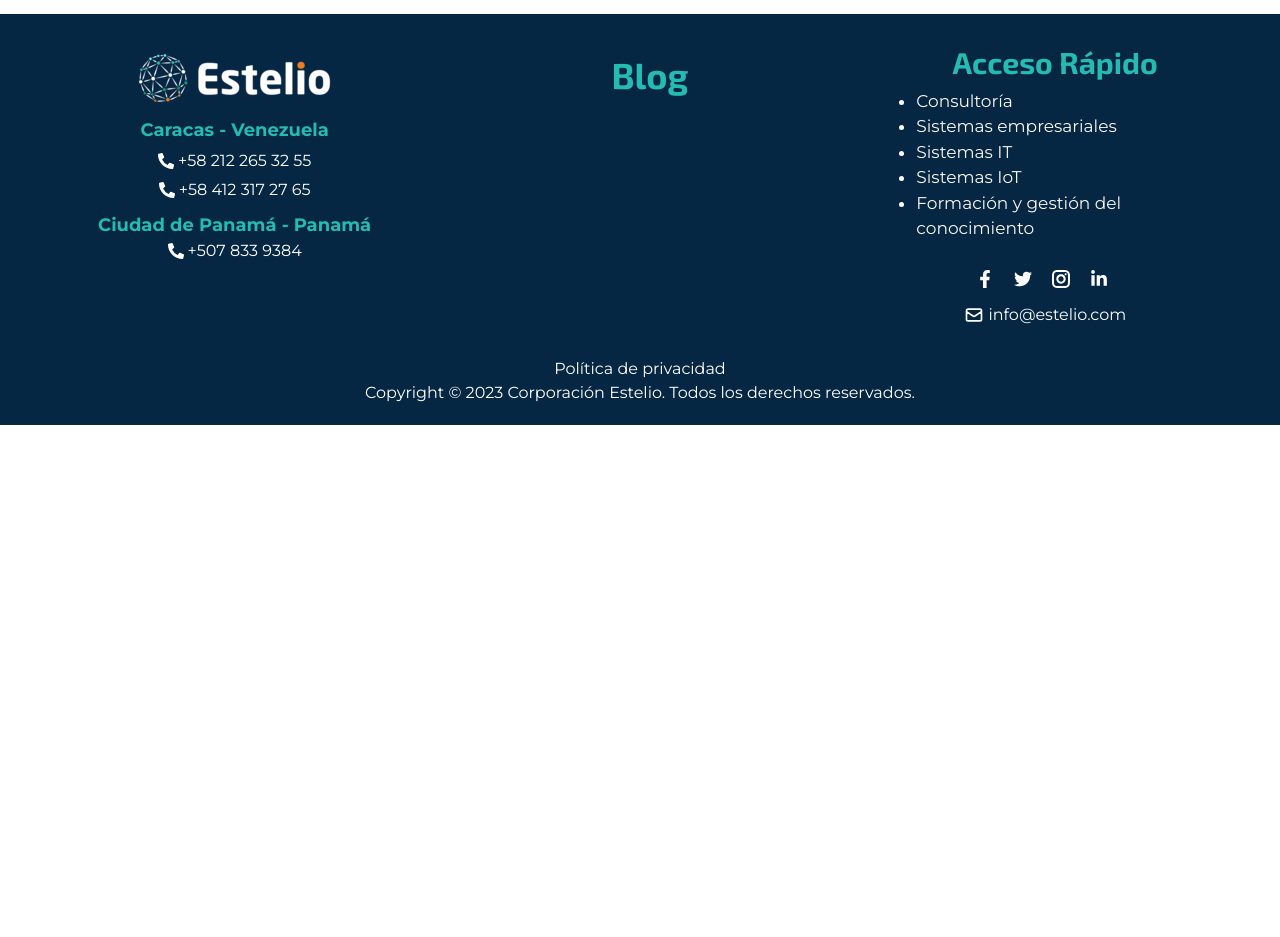
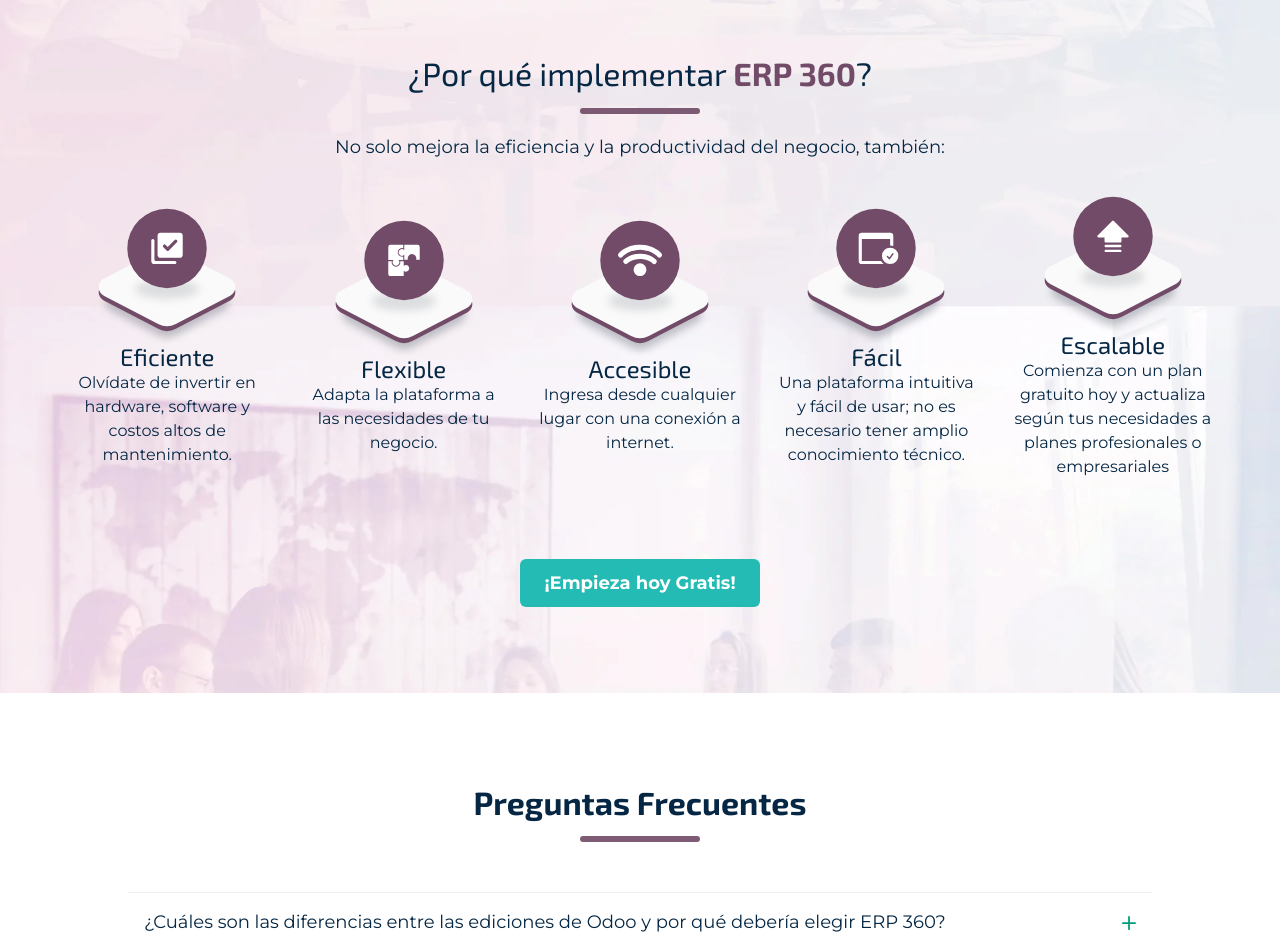
Before and after one commit to joseph-eduardo-l/ESTELIONTEFLY, a Next.js app: page / in a window 1280 px wide. Shown: the part 1860-2797 px from the top of the page. Before the commit the page ends 2285 px from the top, so only its background shows below. Built offline with nearby package versions, Linux system fonts and the light colour scheme; no server answers.

Commit message:
section implement and questions

```diff
--- a/components/ERP360/Erp360.tsx
+++ b/components/ERP360/Erp360.tsx
@@ -1,11 +1,16 @@
-import { Banner, Manage, Solution } from "./components"
+import { Box } from "@chakra-ui/react"
+import { Banner, Implement, Manage, Questions, Solution } from "./components"
 
 export const Erp360 = () => {
     return (
         <>
             <Banner />
             <Solution />
-            <Manage />
+            <Box bgImage={'/images/erp360/background-odoo-saas.webp'} bgSize='cover' bgPosition='center' bgAttachment='fixed' h={{ base: '2360px', md: '1800px', xl: '1280px' }}>
+                <Manage />
+                <Implement />
+            </Box>
+            <Questions />
         </>
     )
 }
--- a/components/ERP360/components/Implement.tsx
+++ b/components/ERP360/components/Implement.tsx
@@ -1,33 +1,56 @@
 import { useRouter } from "next/router";
-import { Box, Divider, Flex, Heading, Image, Text, useColorMode, useMediaQuery } from '@chakra-ui/react'
+import { Box, Divider, Grid, GridItem, Heading, Image, Text, useColorMode } from '@chakra-ui/react'
 import { en, es } from '@/locale';
+import { CustomButton } from "@/components/utils";
 
 export const Implement = () => {
-    const [displayCards] = useMediaQuery('(min-width: 992px)')
     const { colorMode } = useColorMode()
     const { locale } = useRouter();
     const t = locale === "en" ? en : es;
-    const { pages: { erp360: { manage: { cards, heading, headingSpan, subHeading } } } } = t;
+    const { global: { buttons }, pages: { erp360: { WhyimplementERP360: { cards, heading, headingSpan, subHeading } } } } = t;
 
     return (
-        <Box as='section' maxW='1280px' width='90%' m={{ base: "0px auto", md: '80px auto' }}>
+        <Box as='section' maxW='1280px' width='90%' m={{ base: "40px auto", md: '80px auto' }}>
             <Box>
-                <Heading as='h2' textAlign='center' fontSize={{ base: '24px', md: '32px' }} fontWeight={400} maxW={{ base: '370px', md: '100%' }} m='0 auto'>
+                <Heading as='h2' textAlign='center' fontSize={{ base: '24px', md: '32px' }} fontWeight={400} color='blue.700' maxW={{ base: '370px', md: '100%' }} m='0 auto'>
                     {heading}
-                    <span style={{ color: colorMode === 'light' ? '#23BBB3' : 'white.100', display: "inline" }}>{headingSpan}</span>
+                    <span style={{ fontWeight: 700, color: '#714B67', display: "inline" }}>{headingSpan}</span>
+                    ?
                 </Heading>
 
-                <Divider m="15px auto 0px" w="120px" h="6px" opacity="0.7" borderStyle="none" bgColor={colorMode === 'light' ? "odoo" : '#fff'} borderRadius='10px' />
+                <Divider m="15px auto 0px" w="120px" h="6px" opacity={colorMode === 'dark' ? "0.7" : 0.9} borderStyle="none" bgColor='odoo' borderRadius='10px' />
 
                 <Text
-                    // maxW={{ base: '370px', md: '500px', lg: '100%' }}
                     fontSize={{ base: "16px", md: "18px" }}
                     textAlign="center"
                     m="20px auto 0"
+                    color='blue.700'
                 >
                     {subHeading}
                 </Text>
             </Box>
+
+            <Grid templateColumns={{ base: 'repeat(1fr)', md: 'repeat(2, 1fr)', xl: 'repeat(5,1fr)' }} gap="30px" m='30px auto' maxW={{ md: '750px', xl: '100%' }}>
+                {cards.map(({ id, icon, heading, text }) => {
+                    return (
+                        <GridItem key={id} colSpan={{ md: id === 4 ? 2 : 1, xl: 1 }} display="flex" flexDirection='column' justifyContent='center' alignItems='center'>
+                            <Image src={icon} alt={heading} w='140px' />
+
+                            <Heading as="h3" fontWeight='400' fontSize='24px' textAlign='center' color='blue.700'>
+                                {heading}
+                            </Heading>
+
+                            <Text maxW='330px' textAlign='center' color='blue.700'>
+                                {text}
+                            </Text>
+                        </GridItem>
+                    )
+                })}
+
+            </Grid>
+
+            <CustomButton bgColor="green.400" bgHover="odoo" color="#fff" text={buttons.button03} margin={{ base: "30px auto", sm: '50px auto' }} />
+
         </Box>
     )
 }
--- /dev/null
+++ b/components/ERP360/components/Questions.tsx
@@ -0,0 +1,55 @@
+import { useRouter } from "next/router";
+import { AddIcon, MinusIcon } from "@chakra-ui/icons";
+import { Box, Heading, Divider, Accordion, AccordionItem, AccordionButton, AccordionPanel, useColorMode, useColorModeValue } from "@chakra-ui/react";
+import { en, es } from "@/locale";
+
+
+export const Questions = () => {
+
+    const { colorMode } = useColorMode()
+    const { locale } = useRouter();
+    const t = locale === "en" ? en : es;
+    const { global: { buttons }, pages: { erp360: { questions: { heading, accordion } } } } = t;
+    return (
+        <Box as='section' m="100px auto 80px" width="90%" position='relative' zIndex='5'>
+            <Heading
+                as='h2'
+                textAlign="center"
+                fontSize={{ base: "24px", md: "32px" }}
+                mt="-10px"
+            >
+                {heading}
+            </Heading>
+            <Divider m="15px auto 50px" w="120px" h="6px" bgColor={colorMode === 'light' ? "odoo" : '#fff'} opacity={colorMode === 'dark' ? "0.7" : 0.9} borderStyle='none' borderRadius='10px' />
+
+            <Box maxW="1024px" m="0 auto">
+                {accordion.map(({ id, heading, text }) => {
+                    return (
+                        <Accordion key={id} allowMultiple>
+                            <AccordionItem borderBlock={`1px solid ${useColorModeValue('#EDF2F7', 'gray.100')}`}>
+                                {({ isExpanded }) => (
+                                    <>
+                                        <AccordionButton position='relative' p={4} mb={'2px'} _expanded={{ bg: '#23BBB3', color: 'white' }} borderRadius='10px' _focus={{ boxShadow: 'none' }} >
+                                            <Box flex='1' textAlign='left' fontSize='18px'>
+                                                {heading}
+                                            </Box>
+                                            {isExpanded ? (
+                                                <MinusIcon fontSize='14px' />
+                                            ) : (
+                                                <AddIcon fontSize='14px' color='#029B79' />
+                                            )}
+                                        </AccordionButton>
+
+                                        <AccordionPanel py={4} fontSize="16px" lineHeight={1.8} whiteSpace='pre-wrap'>
+                                            {text}
+                                        </AccordionPanel>
+                                    </>
+                                )}
+                            </AccordionItem >
+                        </Accordion >
+                    );
+                })}
+            </Box >
+        </Box >
+    )
+}
--- a/components/ERP360/components/Solution.tsx
+++ b/components/ERP360/components/Solution.tsx
@@ -13,7 +13,7 @@ export const Solution = () => {
     return (
         <Box as='section' maxW='1280px' width='90%' m='50px auto 0px' >
             <Box>
-                <Heading as='h1' textAlign='center' fontSize={{ base: '24px', md: '32px' }} fontWeight='bold' color='odoo'>
+                <Heading as='h1' textAlign='center' fontSize={{ base: '24px', md: '32px' }} fontWeight='bold' color={colorMode === 'light' ? 'odoo' : 'white.100'}>
                     {solution.heading}
                 </Heading>
 
@@ -25,12 +25,12 @@ export const Solution = () => {
                     m="10px auto 0"
                 >
                     {solution.subHeading01}
-                    <span style={{ color: colorMode === 'light' ? '#23BBB3' : 'white.100', display: "inline" }}>
+                    <span style={{ color: colorMode === 'light' ? '#23BBB3' : '#FCF7F2', display: "inline" }}>
                         {solution.subHeading02}
                     </span>
                 </Heading>
 
-                <Divider m="15px auto 0px" w="120px" h="6px" opacity="0.7" borderStyle="none" bgColor={colorMode === 'light' ? "odoo" : '#fff'} borderRadius='10px' />
+                <Divider m="15px auto 0px" w="120px" h="6px" opacity={colorMode === 'dark' ? "0.7" : 0.9} borderStyle="none" bgColor={colorMode === 'light' ? "odoo" : '#fff'} borderRadius='10px' />
             </Box>
 
             <Grid templateColumns={{ base: '1fr', lg: '1fr 1fr' }} gap="20px" m='40px auto' maxW="1000px">
--- a/components/ERP360/components/index.ts
+++ b/components/ERP360/components/index.ts
@@ -1,3 +1,5 @@
 export * from "./Banner"
 export * from "./Solution"
 export * from "./Manage"
+export * from "./Implement"
+export * from "./Questions"
--- a/components/utils/CustomButton.tsx
+++ b/components/utils/CustomButton.tsx
@@ -1,5 +1,5 @@
 import { Montserrat } from "next/font/google"
-import { Button } from '@chakra-ui/react'
+import { Button, Flex } from '@chakra-ui/react'
 
 const montserrat = Montserrat({
     weight: ['400'],
@@ -11,20 +11,24 @@ type Custom = {
     bgHover?: string,
     color?: string,
     text?: string,
+    margin?: string | object,
 }
 
-export const CustomButton = ({ bgColor, color, bgHover, text }: Custom) => {
+export const CustomButton = ({ bgColor, color, bgHover, text, margin = "20px auto" }: Custom) => {
     return (
+        <Flex justifyContent='center' alignItems='center'>
             <Button
                 className={montserrat.className}
                 bgColor={bgColor}
                 color={color}
                 _hover={{ bg: bgHover }}
                 size="lg"
-            m="20px auto"
+                m={margin}
                 fontSize={{ base: "15px", md: "18px" }}
+                transition='.3s'
             >
                 {text}
             </Button>
+        </Flex>
     )
 }
--- a/locale/en/erp360.ts
+++ b/locale/en/erp360.ts
@@ -30,5 +30,16 @@ export default {
             { id: 3, heading: "Easy", text: "Intuitive and easy-to-use platform; extensive technical knowledge is not necessary.", icon: "/images/erp360/facil.svg" },
             { id: 4, heading: "Scalable", text: "Start with a free plan today and upgrade to professional or enterprise plans as needed", icon: "/images/erp360/escalable.svg" },
         ]
+    },
+    questions: {
+        heading: "Frequently Asked Questions",
+        accordion: [
+            { id: 0, heading: "What are the differences between the Odoo editions and why should I choose ERP 360?", text: "Odoo editions include Community and Enterprise. The Community edition offers a complete, flexible ERP solution and open source, with support, documentation available online and low cost, while the Enterprise is paid and has additional features such as: advanced application integrations, customizations and regular updates, this makes it a more expensive solution.\n\n " + "ERP 360 is a cloud-hosted solution that is based on the Community edition of Odoo, which means that you do not need to worry about configuring, maintaining and updating the platform, since all this is handled from Corporación Estelio. You will be able to access to complete and customized functionalities at a lower cost that adapt to your needs." },
+            { id: 1, heading: "How can I make sure my data is safe and secure in ERP 360?", text: "ERP 360 uses advanced security measures such as data encryption, two-factor authentication, and role-based access control, to protect your data. In addition, at Corporación Estelio we implement physical and logical security measures to ensure that servers and data are protected." },
+            { id: 2, heading: "Can I integrate ERP 360 with other tools and systems I use in my company?", text: "ERP 360 supports a variety of integrations and APIs. You can integrate with third-party tools using available integration connectors in the Odoo app store or using a custom API.\n\n" + "For more details, you can contact the ERP 360 technical team and they will provide you with more detailed information about it." },
+            { id: 3, heading: "What data do I need to provide to configure my instance in ERP 360?", text: "Company or customer name, primary contact name, email, phone number." },
+            { id: 4, heading: "How can I import data from my legacy system into ERP 360?", text: "ERP 360 offers several options for importing data from legacy systems, including CSV, Excel, and XML files. You can use the tool Odoo import tool to map and import data from these formats. You can also use a third-party migration tool to help you with data import." },
+            { id: 5, heading: "Can I export my data?", text: "Yes." },
+        ],
     }
 }
--- a/locale/es/erp360.ts
+++ b/locale/es/erp360.ts
@@ -30,5 +30,16 @@ export default {
             { id: 3, heading: "Fácil", text: "Una plataforma intuitiva y fácil de usar; no es necesario tener amplio conocimiento técnico.", icon: "/images/erp360/facil.svg" },
             { id: 4, heading: "Escalable", text: "Comienza con un plan gratuito hoy y actualiza según tus necesidades a planes profesionales o empresariales", icon: "/images/erp360/escalable.svg" },
         ]
+    },
+    questions: {
+        heading: "Preguntas Frecuentes",
+        accordion: [
+            { id: 0, heading: "¿Cuáles son las diferencias entre las ediciones de Odoo y por qué debería elegir ERP 360?", text: "Las ediciones de Odoo incluyen Community y Enterprise. La edición Community ofrece una solución ERP completa, flexible y de código abierto, con soporte, documentación disponible en línea y bajo costo, mientras que la Enterprise es de pago y tiene características adicionales como: integraciones avanzadas de aplicaciones, personalizaciones y actualizaciones regulares, esto hace que sea una solución más costosa. \n\n" + "ERP 360 es una solución alojada en la nube que se basa en la edición Community de Odoo, lo que significa que no necesita preocuparse por configurar, mantener y actualizar la plataforma, ya que todo esto se maneja desde Corporación Estelio. Podrá acceder a funcionalidades completas y personalizadas a un costo menor que se adapten a sus necesidades." },
+            { id: 1, heading: "¿Cómo puedo asegurarme de que mis datos estén seguros y protegidos en ERP 360?", text: "ERP 360 utiliza medidas de seguridad avanzadas, como el cifrado de datos, la autenticación de dos factores y el control de acceso basado en roles, para proteger sus datos. Además, en Corporación Estelio implementamos medidas de seguridad física y lógica para garantizar que los servidores y los datos estén protegidos." },
+            { id: 2, heading: "¿Puedo integrar ERP 360 con otras herramientas y sistemas que utilizo en mi empresa?", text: "ERP 360 admite una variedad de integraciones y API. Puede integrarla con herramientas de terceros empleando conectores de integración disponibles en la tienda de aplicaciones de Odoo o utilizando una API personalizada. \n\n" + "Para más detalle, puede comunicarse con el equipo técnico de ERP 360 y le brindarán información más detallada al respecto." },
+            { id: 3, heading: "¿Qué datos debo suministrar para configurar mi instancia en ERP 360?", text: "Nombre de la empresa o del cliente, nombre del contacto principal, un correo electrónico, número de teléfono." },
+            { id: 4, heading: "¿Cómo puedo importar datos desde mi sistema anterior a ERP 360?", text: "ERP 360 ofrece varias opciones para importar datos desde sistemas anteriores, incluidos archivos CSV, Excel y XML. Puede usar la herramienta de importación de Odoo para mapear e importar datos desde estos formatos. También puede utilizar una herramienta de migración de terceros para ayudarlo con la importación de datos." },
+            { id: 5, heading: "¿Puedo exportar mis datos?", text: "Si." },
+        ],
     }
 }
```
Also changed, not shown: components/ERP360/components/Manage.tsx (+6 -5 lines), styles/main.css (+7 -0 lines), public/images/erp360/background-odoo-saas.webp (added). Lines whose indentation alone changed are shown as unchanged.
